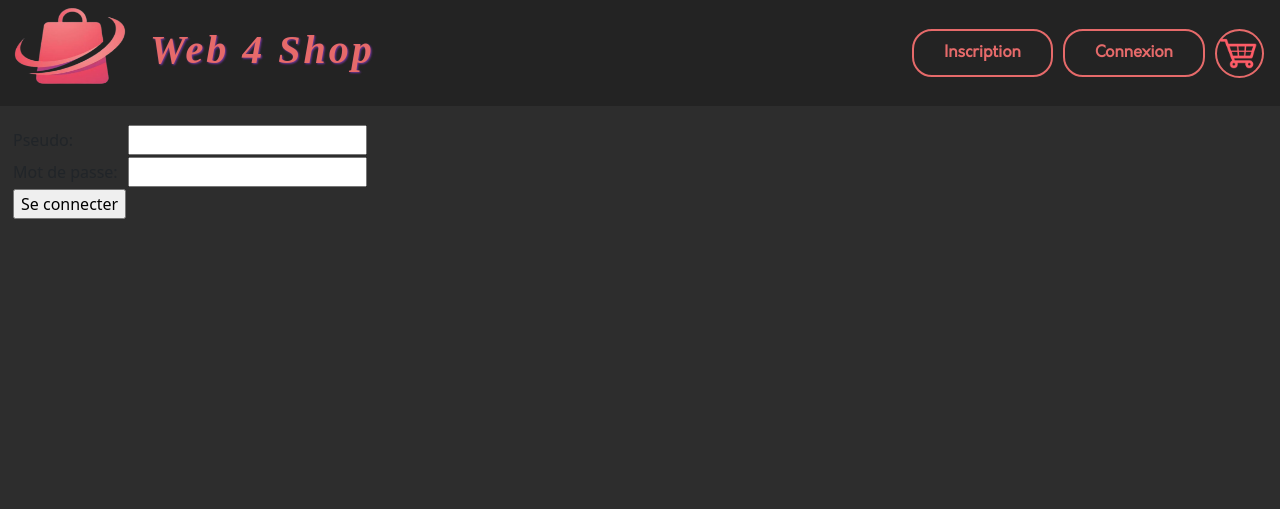
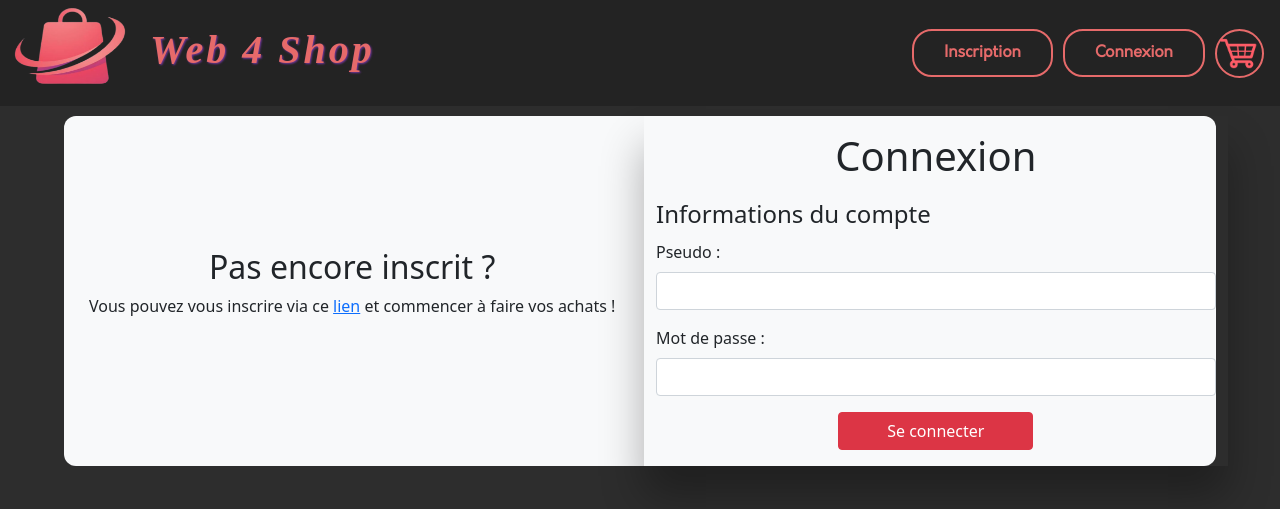
Before and after one commit to clarabeal/site_e_commerce, a PHP site: template Vue/vueConnexion.php in a window 1280 px wide. Shown: the top 509 px of the page. Run offline with PHP 8.4, Linux system fonts and the light colour scheme; the template is opened without the code that fills it: most values are stand-ins (such as "Sample title", 1, 10 or a date in 2020).

Commit message:
Ajout de monCompte

```diff
--- a/Vue/vueConnexion.php
+++ b/Vue/vueConnexion.php
@@ -1,10 +1,28 @@
 <?php $this->titre='WEB 4 SHOP : Connexion'; ?>
 
-<form action="index.php?action=connexion" method="POST">
-    <table>
-        <tr><td>Pseudo:</td><td><input type="text" name="pseudoConnexion"></td></tr>
-        <tr><td>Mot de passe:</td><td><input type="password" name="mdpConnexion"></td></tr>
-        <br/>
-      <tr><td><input class="button" type="submit" name="validerConnexion" value="Se connecter"></td></tr>
-    </table>
-</form>
+<div class="col-11 bg-light mx-auto mt-3" style="border-radius: 12px;">
+  <div class="row align-items-center">
+    <div class="col text-center ms-2">
+      <h2>Pas encore inscrit ?</h2>
+      <p>Vous pouvez vous inscrire via ce <a href="index.php?action=inscription">lien</a> et commencer
+      à faire vos achats !</p>
+    </div>
+    <div class="col vert-sep">
+      <form action="index.php?action=connexion" method="POST">
+        <h1 class="text-center my-3">Connexion</h1>
+        <legend>Informations du compte</legend>
+        <div class="mb-3">
+          <label for="pseudo" class="form-label">Pseudo :</label>
+          <input type="text" class="form-control" name="pseudoConnexion" required>
+        </div>
+        <div class="mb-3">
+          <label for="motdepasse" class="form-label">Mot de passe :</label>
+          <input type="password" class="form-control" name="mdpConnexion" required>
+        </div>
+        <div class="text-center mb-3">
+          <input type="submit" class="button btn btn-danger px-5" name="validerConnexion" value="Se connecter">
+        </div>
+      </form>
+    </div>
+  </div>
+</div>
--- /dev/null
+++ b/Vue/vueMonCompte.php
@@ -0,0 +1 @@
+<?php $this->titre='WEB 4 SHOP : Mon compte'; ?>
```
Also changed, not shown: Controleur/controleurMonCompte.php (added, +17 -0 lines), Controleur/routeur.php (+10 -1 lines), Modele/monCompte.php (added, +39 -0 lines), Vue/vueInscription.php (+3 -7 lines), Contenu/Style/style.css (line endings or trailing spaces).
